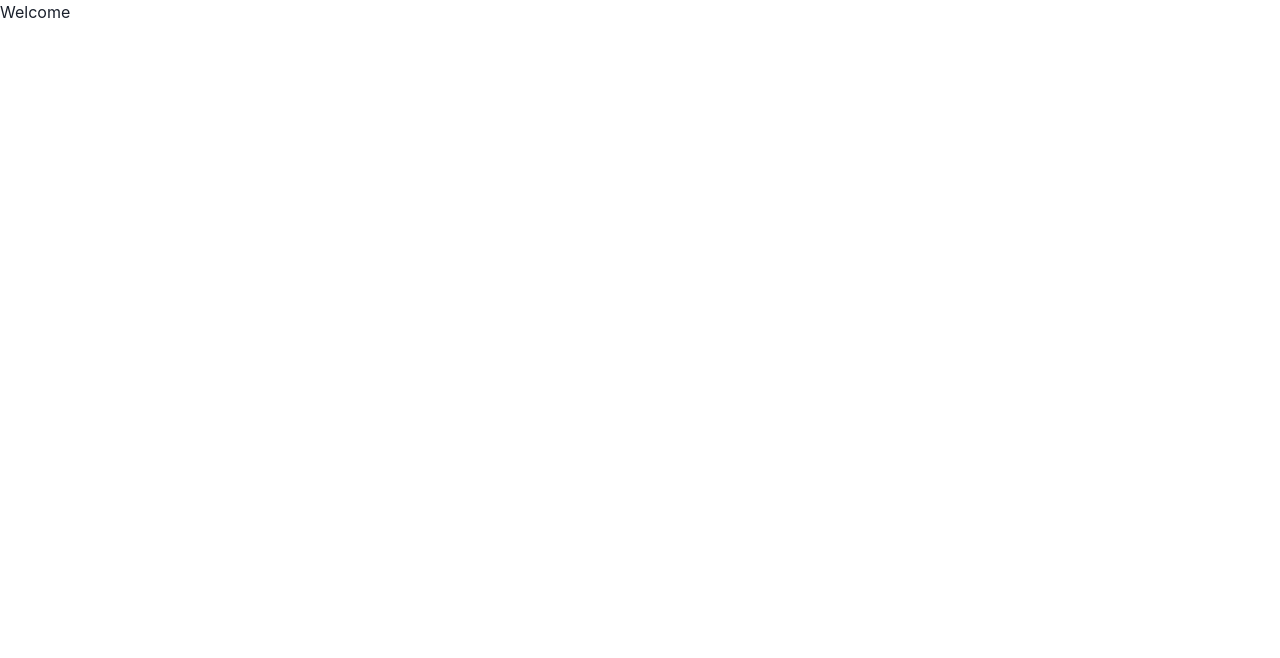
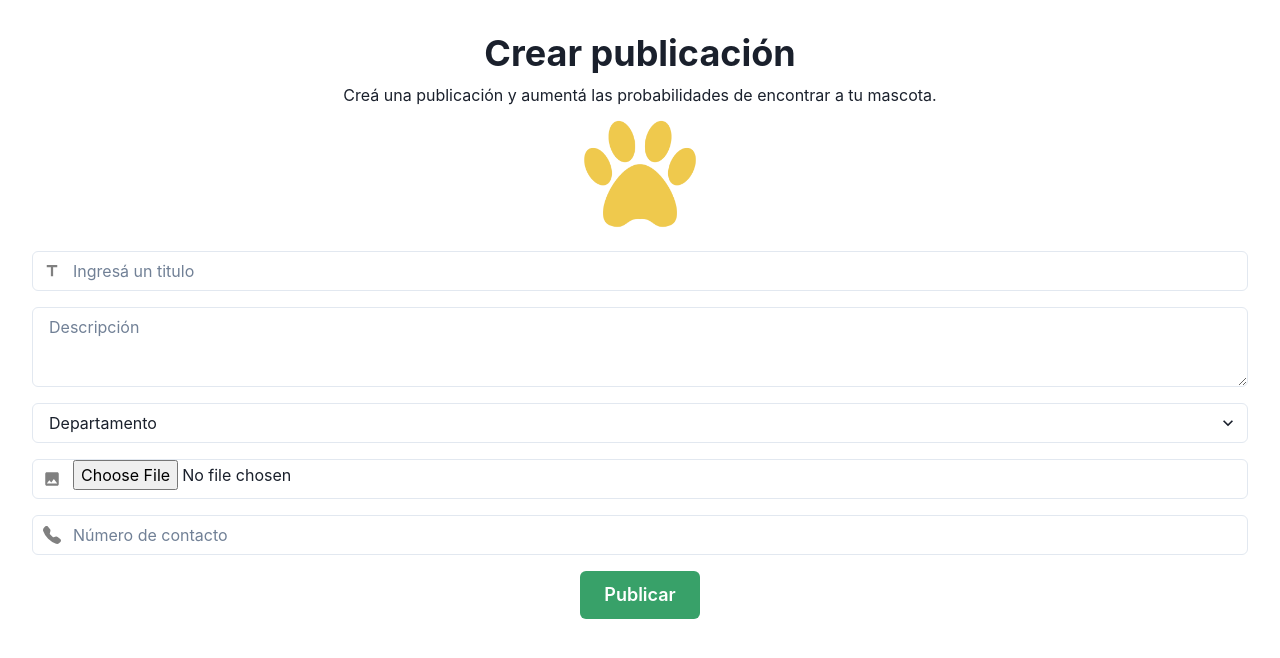
Before and after one commit to MauroErben/find-pet-frontend, a React (Vite) app: page /new-post in a window 1280 px wide. Shown: the top 658 px of the page. Built offline with nearby package versions, Linux system fonts and the light colour scheme.

Commit message:
added post form and route

```diff
--- a/package.json
+++ b/package.json
@@ -16,6 +16,7 @@
     "framer-motion": "^6.4.3",
     "react": "^18.0.0",
     "react-dom": "^18.0.0",
+    "react-icons": "^4.4.0",
     "react-router-dom": "^6.3.0",
     "yup": "^0.32.11"
   },
--- a/src/App.jsx
+++ b/src/App.jsx
@@ -1,9 +1,16 @@
 import React from 'react'
+import { BrowserRouter, Routes, Route } from 'react-router-dom'
+import Home from './Components/Home'
+import PostForm from './Components/Posts/PostForm'
+
 function App () {
   return (
-    <>
-      Welcome
-    </>
+    <BrowserRouter>
+      <Routes>
+        <Route path='/' element={<Home />} />
+        <Route path='/new-post' element={<PostForm />} />
+      </Routes>
+    </BrowserRouter>
   )
 }
 
--- /dev/null
+++ b/src/Components/Home/index.jsx
@@ -0,0 +1,9 @@
+import React from 'react'
+
+export default function Home () {
+    return(
+        <>
+            Home
+        </>
+    )
+}
--- /dev/null
+++ b/src/Components/Posts/PostForm.jsx
@@ -0,0 +1,148 @@
+import React from 'react'
+import {
+    Stack,
+    VStack,
+    Heading,
+    Text,
+    Image,
+    InputGroup,
+    Input,
+    Textarea,
+    Select,
+    Button,
+    FormControl,
+    InputLeftElement,
+    FormErrorMessage
+} from '@chakra-ui/react'
+import { MdTitle, MdImage } from 'react-icons/md'
+import { BsFillTelephoneFill } from 'react-icons/bs'
+import { useFormik } from 'formik'
+import { postScheme } from './PostScheme'
+
+export default function PostForm() {
+
+    const formik = useFormik({
+        enableReinitialize: true,
+        initialValues: {
+            title: '',
+            description: '',
+            location: '',
+            image: '',
+            phone: '',
+        },
+        validationSchema: postScheme,
+        onSubmit: (values, { setSubmitting, resetForm }) => {
+            setTimeout(() => {
+                alert(JSON.stringify(values))
+                setSubmitting(false)
+                resetForm()
+            }, 400);
+        }
+    })
+
+    return (
+        <Stack
+            spacing={4}
+            padding={[4, 4, 6, 8]}
+        >
+            {/* HEADER */}
+            <VStack
+                spacing={2}
+                justifyContent='center'
+                alignItems='center'
+            >
+                <Heading size={['md', 'md', 'lg', 'xl']} as='h3'>Crear publicación</Heading>
+                <Text textAlign='center'>Creá una publicación y aumentá las probabilidades de encontrar a tu mascota.</Text>
+                <Image boxSize='120px' src='/images/huella.png' />
+            </VStack>
+
+            {/* BODY */}
+            <VStack
+                spacing={4}
+            >
+                <FormControl isInvalid={formik.touched.title && formik.errors.title}>
+                    <InputGroup>
+                        <InputLeftElement
+                            children={<MdTitle size={18} color='gray' />}
+                        />
+                        <Input
+                            type='text'
+                            placeholder='Ingresá un titulo'
+                            name='title'
+                            value={formik.values.title}
+                            onChange={formik.handleChange}
+                            onBlur={formik.handleBlur}
+                        />
+                    </InputGroup>
+                    <FormErrorMessage>{formik.errors.title}</FormErrorMessage>
+                </FormControl>
+
+                <FormControl isInvalid={formik.touched.description && formik.errors.description}>
+                    <Textarea
+                        placeholder='Descripción'
+                        name='description'
+                        value={formik.values.description}
+                        onChange={formik.handleChange}
+                        onBlur={formik.handleBlur}
+                    />
+                    <FormErrorMessage>{formik.errors.description}</FormErrorMessage>
+                </FormControl>
+
+                <FormControl isInvalid={formik.touched.location && formik.errors.location}>
+                    <Select
+                        placeholder='Departamento'
+                        name='location'
+                        value={formik.values.location}
+                        onChange={formik.handleChange}
+                        onBlur={formik.handleBlur}
+                    >
+                        <option>Luján de cuyo</option>
+                    </Select>
+                    <FormErrorMessage>{formik.errors.location}</FormErrorMessage>
+                </FormControl>
+
+                <FormControl isInvalid={formik.touched.image && formik.errors.image}>
+                    <InputGroup>
+                        <InputLeftElement
+                            children={<MdImage size={18} color='gray' />}
+                        />
+                        <Input
+                            type='file'
+                            name='image'
+                            value={formik.values.image}
+                            onChange={formik.handleChange}
+                            onBlur={formik.handleBlur}
+                        />
+                    </InputGroup>
+                    <FormErrorMessage>{formik.errors.image}</FormErrorMessage>
+                </FormControl>
+
+                <FormControl isInvalid={formik.touched.phone && formik.errors.phone}>
+                    <InputGroup>
+                        <InputLeftElement
+                            children={<BsFillTelephoneFill size={18} color='gray' />}
+                        />
+                        <Input
+                            type='tel'
+                            placeholder='Número de contacto'
+                            name='phone'
+                            value={formik.values.phone}
+                            onChange={formik.handleChange}
+                            onBlur={formik.handleBlur}
+                        />
+                    </InputGroup>
+                    <FormErrorMessage>{formik.errors.phone}</FormErrorMessage>
+                </FormControl>
+
+                <Button
+                    size='lg'
+                    colorScheme='green'
+                    disabled={formik.isSubmitting}
+                    onClick={formik.handleSubmit}
+                >
+                    Publicar
+                </Button>
+            </VStack>
+        </Stack >
+    )
+}
--- /dev/null
+++ b/src/Components/Posts/PostScheme.js
@@ -0,0 +1,11 @@
+import * as Yup from 'yup'
+
+export const postScheme = Yup.object().shape({
+    title: Yup.string().required('Campo obligatorio'),
+    description: Yup.string().required('Campo obligatorio'),
+    location: Yup.string().required('Campo obligatorio'),
+    image: Yup.string().required('Campo obligatorio'),
+    phone: Yup.number()
+        .required('Campo obligatorio')
+        .min(8, 'Mínimo 8 caracteres')
+})
```
Also changed, not shown: public/images/huella.png (added), 1 other file (tests, documents, lock files or other folders).
